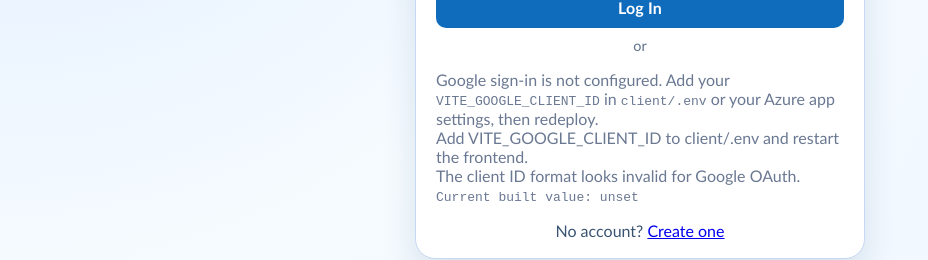
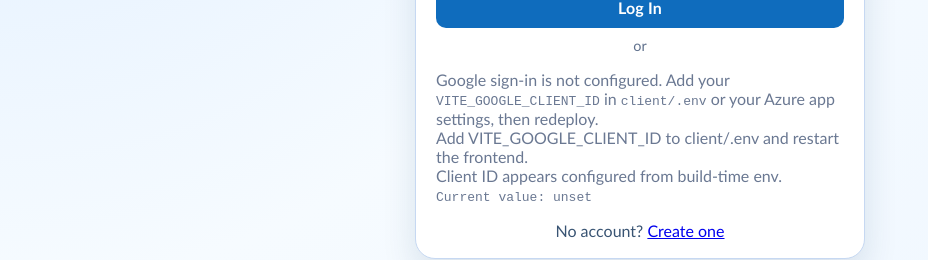
Before and after one commit to ayanchaki61/FRIENDBOOK, a React (Vite) app in the folder client/: page /login in a window 1280 px wide. Shown: the part 395-655 px from the top of the page, without its empty margins (0-928 px from the left). Built offline with nearby package versions, Linux system fonts and the light colour scheme; no server answers.

Commit message:
Add backend runtime Google client ID config and client fallback

```diff
--- a/client/src/components/GoogleAuthButton.jsx
+++ b/client/src/components/GoogleAuthButton.jsx
@@ -2,7 +2,9 @@
 
 function GoogleAuthButton({ onCredential, disabled = false }) {
   const rawClientId = import.meta.env.VITE_GOOGLE_CLIENT_ID;
-  const clientId = typeof rawClientId === 'string' ? rawClientId.trim() : '';
+  const builtClientId = typeof rawClientId === 'string' ? rawClientId.trim() : '';
+  const [runtimeClientId, setRuntimeClientId] = useState('');
+  const clientId = builtClientId || runtimeClientId;
   const isConfiguredClientId =
     clientId.length > 0
     && clientId.includes('.apps.googleusercontent.com')
@@ -11,13 +13,13 @@
     ? 'Set VITE_GOOGLE_CLIENT_ID in your production build environment (Azure app settings) and redeploy the frontend.'
     : 'Add VITE_GOOGLE_CLIENT_ID to client/.env and restart the frontend.';
   const clientIdStatus = !clientId
-    ? 'No client ID was found in the built app.'
-    : clientId.includes('your_google_oauth_client_id')
-    ? 'The client ID still contains the placeholder value.'
-    : clientId.includes('.apps.googleusercontent.com')
-    ? 'Client ID appears configured.'
-    : 'The client ID format looks invalid for Google OAuth.';
-  const clientIdPreview = clientId ? `Current built value: ${clientId}` : 'Current built value is empty.';
+    ? 'No client ID was found in the built app or runtime config.'
+    : builtClientId && clientId === builtClientId
+    ? builtClientId.includes('your_google_oauth_client_id')
+      ? 'The build-time client ID still contains the placeholder value.'
+      : 'Client ID appears configured from build-time env.'
+    : 'Client ID loaded from backend runtime config.';
+  const clientIdPreview = clientId ? `Current value: ${clientId}` : 'Current value is empty.';
   const containerRef = useRef(null);
   const [scriptLoaded, setScriptLoaded] = useState(false);
 
@@ -60,6 +62,27 @@
       script.removeEventListener('load', handleLoad);
     };
   }, []);
+
+  useEffect(() => {
+    const loadRuntimeClientId = async () => {
+      if (builtClientId) return;
+
+      try {
+        const apiBaseUrl = import.meta.env.VITE_API_BASE_URL || '/api';
+        const response = await fetch(`${apiBaseUrl.replace(/\/$/, '')}/auth/config`);
+        if (!response.ok) return;
+
+        const data = await response.json();
+        if (data.googleClientId) {
+          setRuntimeClientId(data.googleClientId.trim());
+        }
+      } catch {
+        // ignore runtime config fetch failures
+      }
+    };
+
+    loadRuntimeClientId();
+  }, [builtClientId]);
 
   useEffect(() => {
     if (!isConfiguredClientId || !scriptLoaded || !window.google || !containerRef.current) {
```
Also changed, not shown: 1 other file (tests, documents, lock files or other folders).
